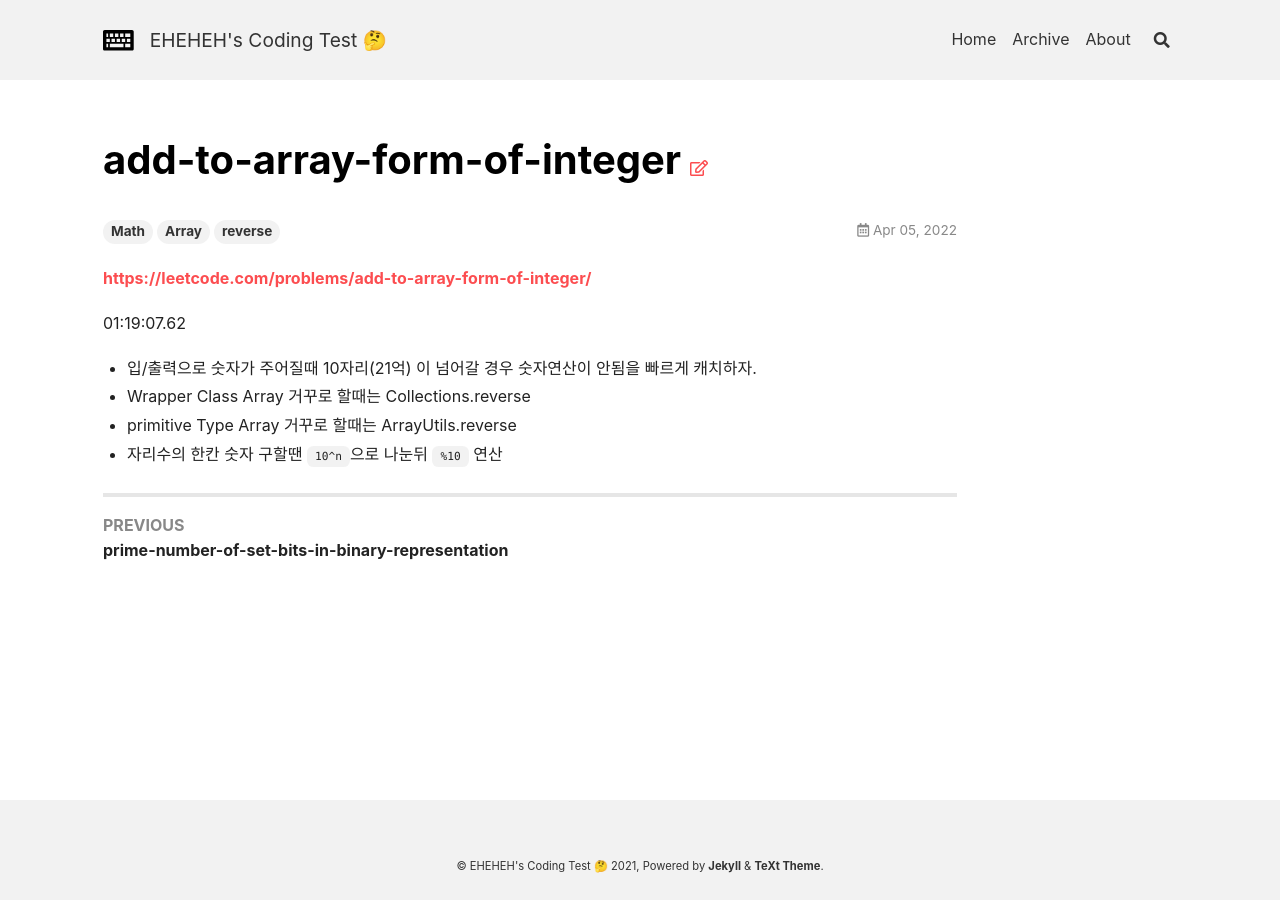
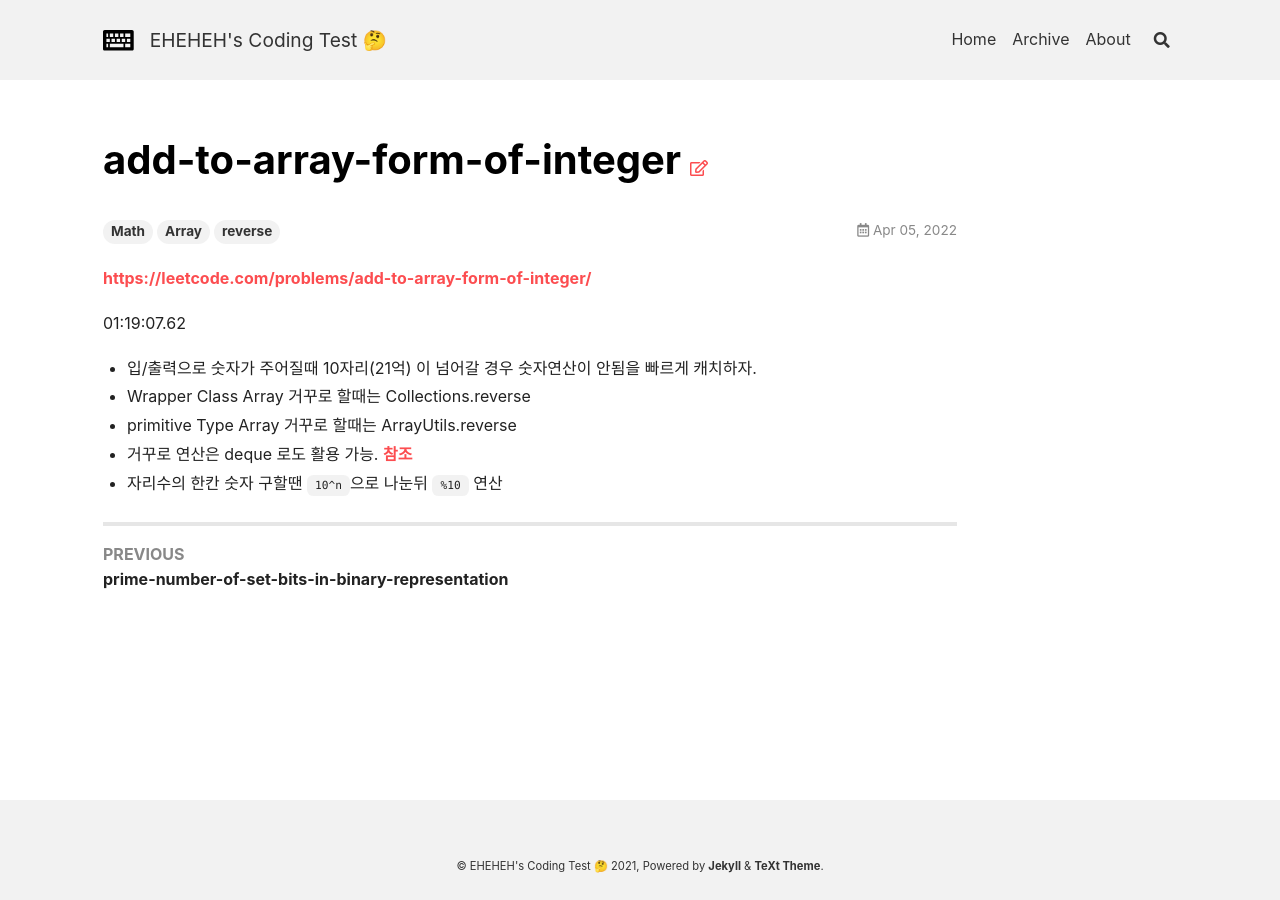
Before and after one commit to taetaetae/coding-test, a Jekyll site: the page built from _posts/2022-04-05-add-to-array-form-of-integer.md, in a window 1280 px wide. Built offline with Jekyll 4.4.1, drawn with Linux system fonts in a browser that asks for light colours; nearby versions of some CDN libraries.

Commit message:
Update 2022-04-05-add-to-array-form-of-integer.md

```diff
--- a/_posts/2022-04-05-add-to-array-form-of-integer.md
+++ b/_posts/2022-04-05-add-to-array-form-of-integer.md
@@ -14,4 +14,5 @@ tags:
 - 입/출력으로 숫자가 주어질때 10자리(21억) 이 넘어갈 경우 숫자연산이 안됨을 빠르게 캐치하자.
 - Wrapper Class Array 거꾸로 할때는 Collections.reverse
 - primitive Type Array 거꾸로 할때는 ArrayUtils.reverse
+- 거꾸로 연산은 deque 로도 활용 가능. [참조](https://soft.plusblog.co.kr/24)
 - 자리수의 한칸 숫자 구할땐 `10^n`으로 나눈뒤 `%10` 연산
```
